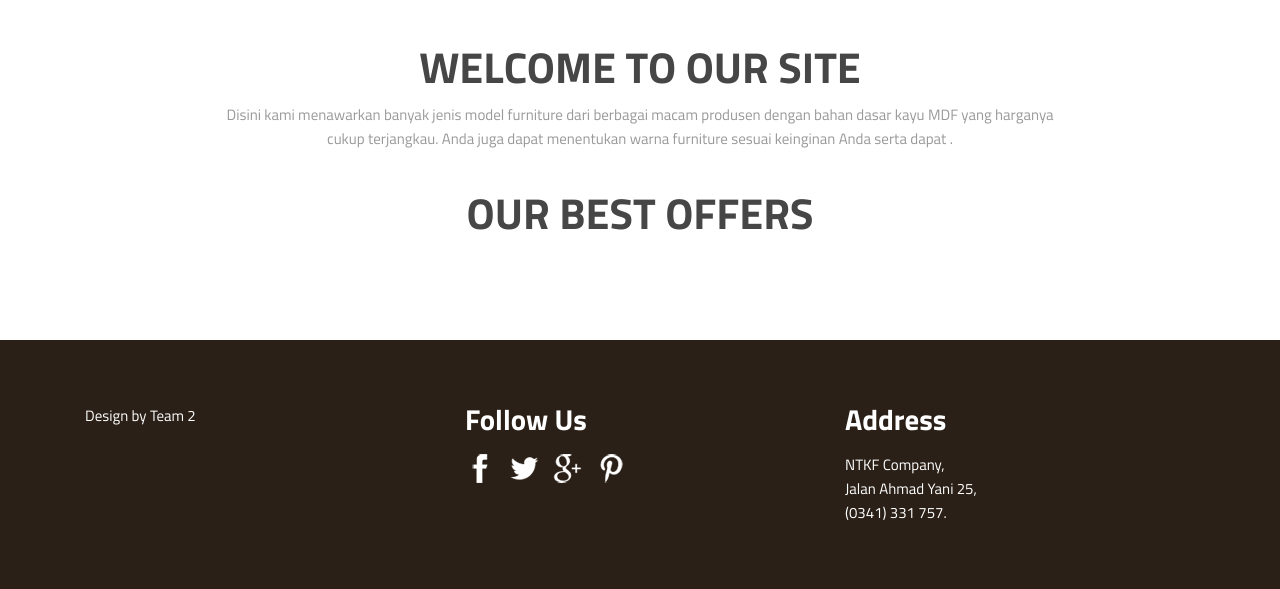
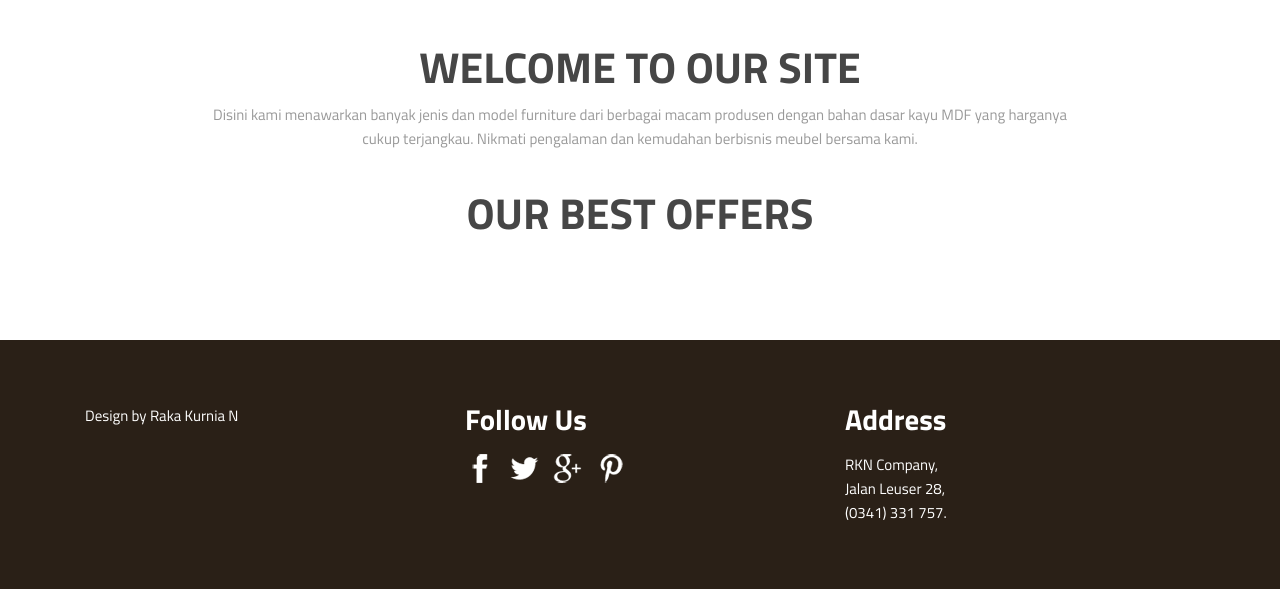
Before and after one commit to kuromica/e-mebel, a PHP site: page / in a window 1280 px wide. Shown: the part 1229-1818 px from the top of the page. Run offline with PHP 8.4, Linux system fonts and the light colour scheme; data that the repository does not hold is empty.

Commit message:
Update index.php

```diff
--- a/index.php
+++ b/index.php
@@ -5,7 +5,7 @@ $getBestOffers=mysql_query("select * from produk");
 <!DOCTYPE html>
 <html>
 <head>
-<title>E-MEUBEL a Interior & Furniture | Home ::</title>
+<title>E-MEUBEL | Interior & Furniture | Home</title>
 <meta name="viewport" content="width=device-width, initial-scale=1">
 <meta http-equiv="Content-Type" content="text/html; charset=utf-8" />
 <meta name="keywords" content="Majestic Responsive web template, Bootstrap Web Templates, Flat Web Templates, Andriod Compatible web template,
@@ -180,7 +180,7 @@ Smartphone Compatible web template, free webdesigns for Nokia, Samsung, LG, Sony
   </script>
 			<div class="welcome-top">
 				<h1>WELCOME TO OUR SITE</h1>
-				<p> Disini kami menawarkan banyak jenis model furniture dari berbagai macam produsen dengan bahan dasar kayu MDF yang harganya cukup terjangkau. Anda juga dapat menentukan warna furniture sesuai keinginan Anda serta dapat .</p>
+				<p> Disini kami menawarkan banyak jenis dan model furniture dari berbagai macam produsen dengan bahan dasar kayu MDF yang harganya cukup terjangkau. Nikmati pengalaman dan kemudahan berbisnis meubel bersama kami. </p>
 			</div>
 			<div class="welcome-bottom">
 
@@ -228,7 +228,7 @@ Smartphone Compatible web template, free webdesigns for Nokia, Samsung, LG, Sony
 		<div class="container">
 			<div class="footer-top">
 				<div class="col-md-4 footer-left">
-					<p>Design by Team 2</a></p>
+					<p>Design by Raka Kurnia N</a></p>
 				</div>
 				<div class="col-md-4 footer-left">
 					<h3>Follow Us</h3>
@@ -241,8 +241,8 @@ Smartphone Compatible web template, free webdesigns for Nokia, Samsung, LG, Sony
 				</div>
 				<div class="col-md-4 footer-left">
 					<h3>Address</h3>
-					<p>NTKF Company,
-					<span>Jalan Ahmad Yani 25,</span>
+					<p>RKN Company,
+					<span>Jalan Leuser 28,</span>
 					(0341) 331 757.</p>
 				</div>
 				<div class="clearfix"></div>
```
